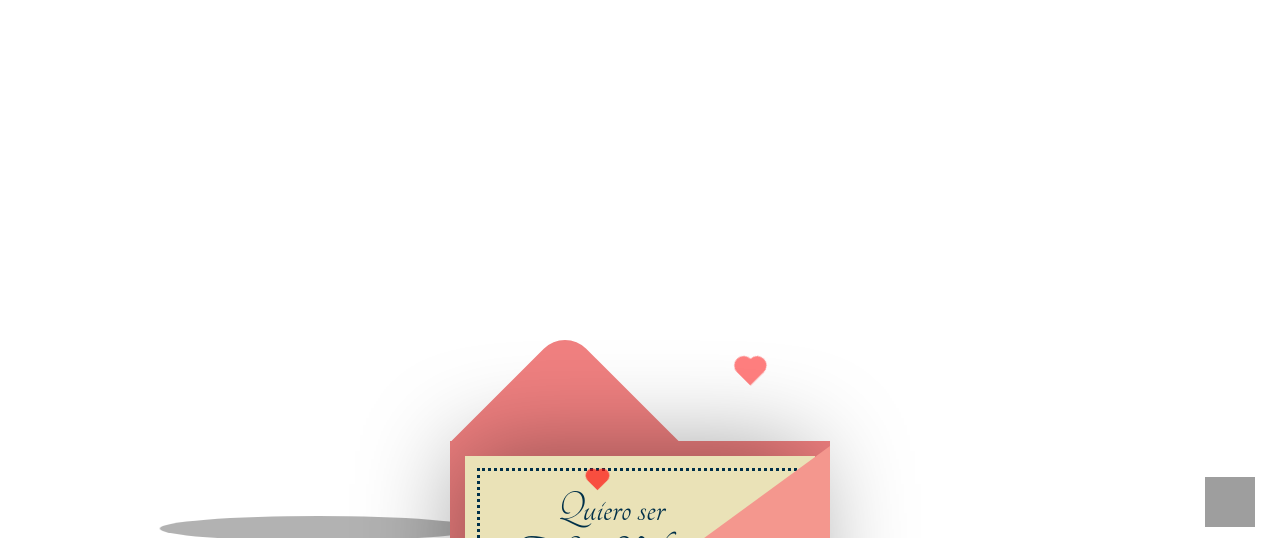
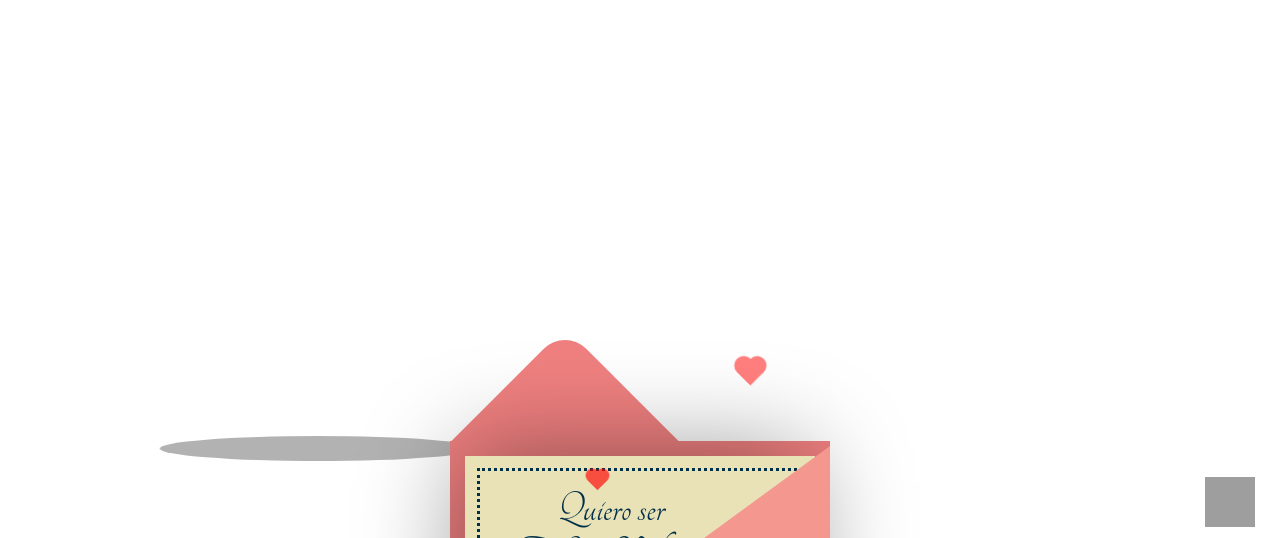
Before and after one commit to PeXiLove/SorpresaPexi, a plain HTML site: page invitacion.html in a window 1280 px wide. Shown: the part 244-782 px from the top of the page. Drawn offline with nearby package versions, Linux system fonts and the light colour scheme; grey boxes are pictures that could not be loaded.

Commit message:
Add files via upload

```diff
--- a/main.css
+++ b/main.css
@@ -317,7 +317,7 @@ body {
     height: 25px;
     border-radius:50%;
     background-color: rgba(0,0,0,0.3);
-    top:95%;
+    top:85%;
     left:10%;
     animation: scale 3s linear infinite;
     z-index:-1;
```
